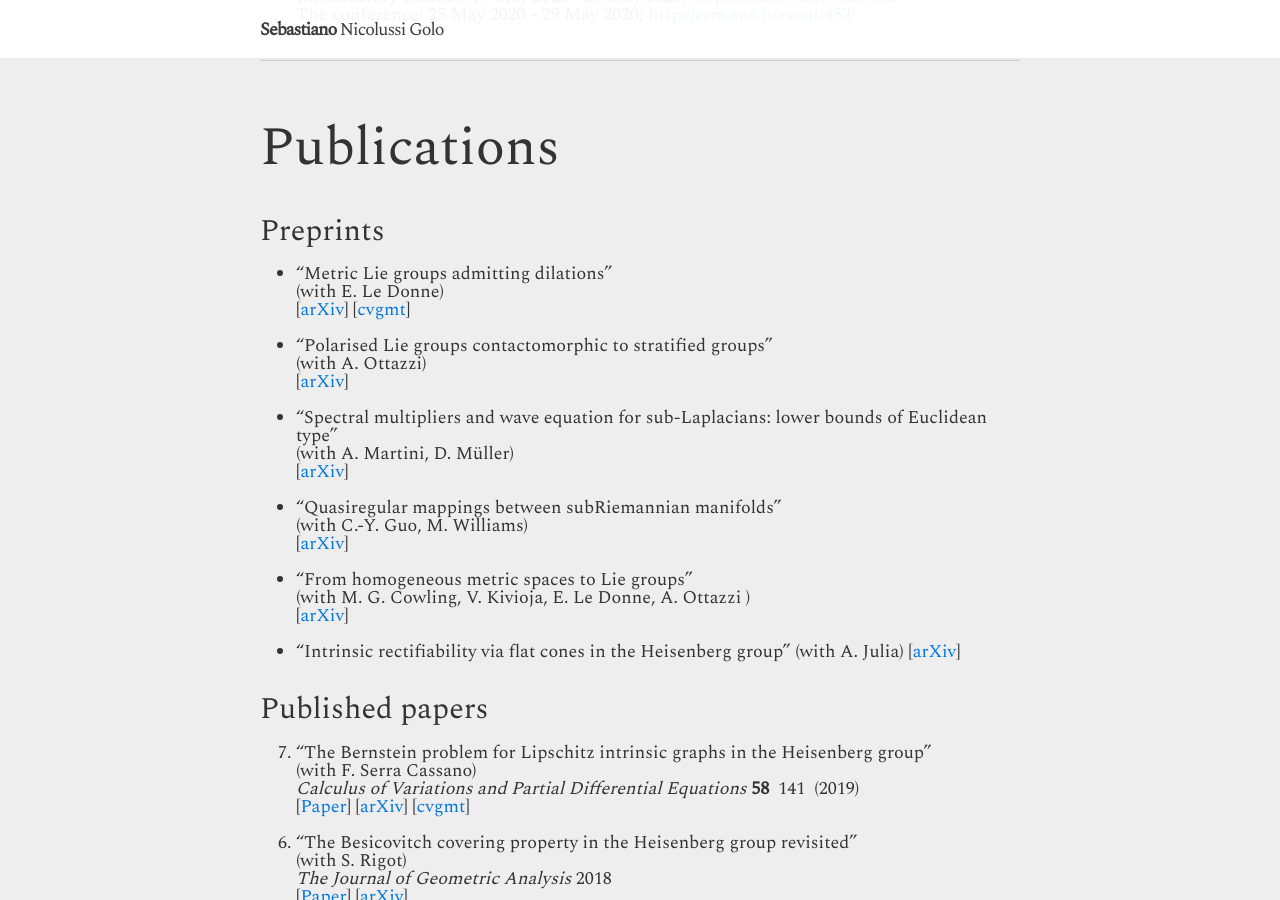
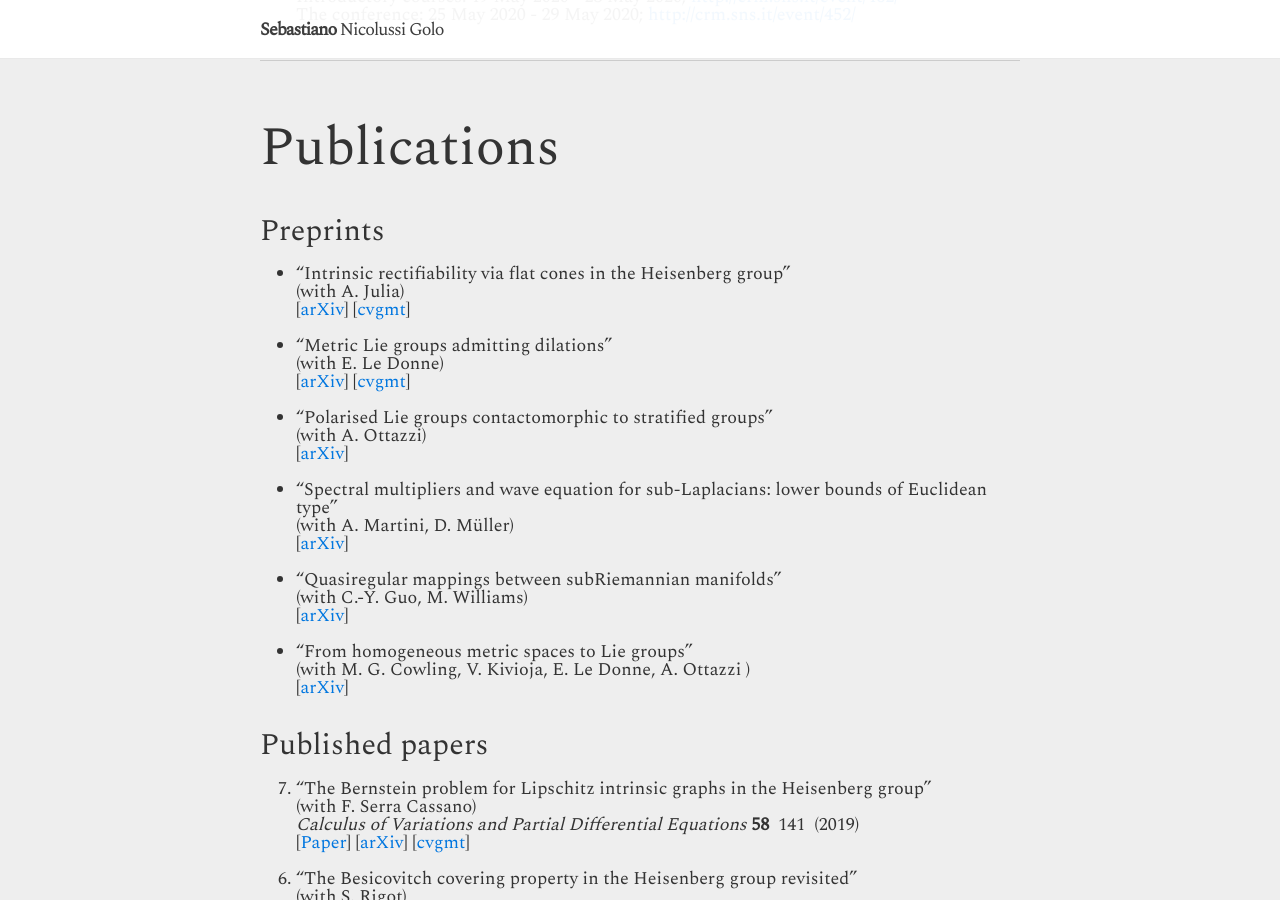
Before and after one commit to Seba272/seba272.github.io, a Jekyll site: the page built from index.md, in a window 1280 px wide and 900 px high, scrolled down 1140 px. Built offline with Jekyll 4.4.1, drawn with Linux system fonts in a browser that asks for light colours; nearby versions of some CDN libraries; some of the changed lines change nothing that is shown.

```diff
--- a/index.md
+++ b/index.md
@@ -60,6 +60,12 @@
 
 ### Preprints
 
+<!-- -->
+* "Intrinsic rectifiability via flat cones in the Heisenberg group"
+	(with A. Julia)
+	[[arXiv](https://arxiv.org/abs/2003.09196)]
+	[[cvgmt](http://cvgmt.sns.it/paper/4617/)]
+<!-- -->
 *	"Metric Lie groups admitting dilations"
 	(with E. Le Donne)
 	[[arXiv](https://arxiv.org/abs/1901.02559/)]
@@ -80,10 +86,6 @@
 * "From homogeneous metric spaces to Lie groups"
 	(with M. G. Cowling, V. Kivioja, E. Le Donne, A. Ottazzi )
 	[[arXiv](https://arxiv.org/abs/1705.09648/)]
-<!-- -->
-* "Intrinsic rectifiability via flat cones in the Heisenberg group"
-	(with A. Julia)
-	[[arXiv](https://arxiv.org/abs/2003.09196)]
 
 
 ### Published papers
```
